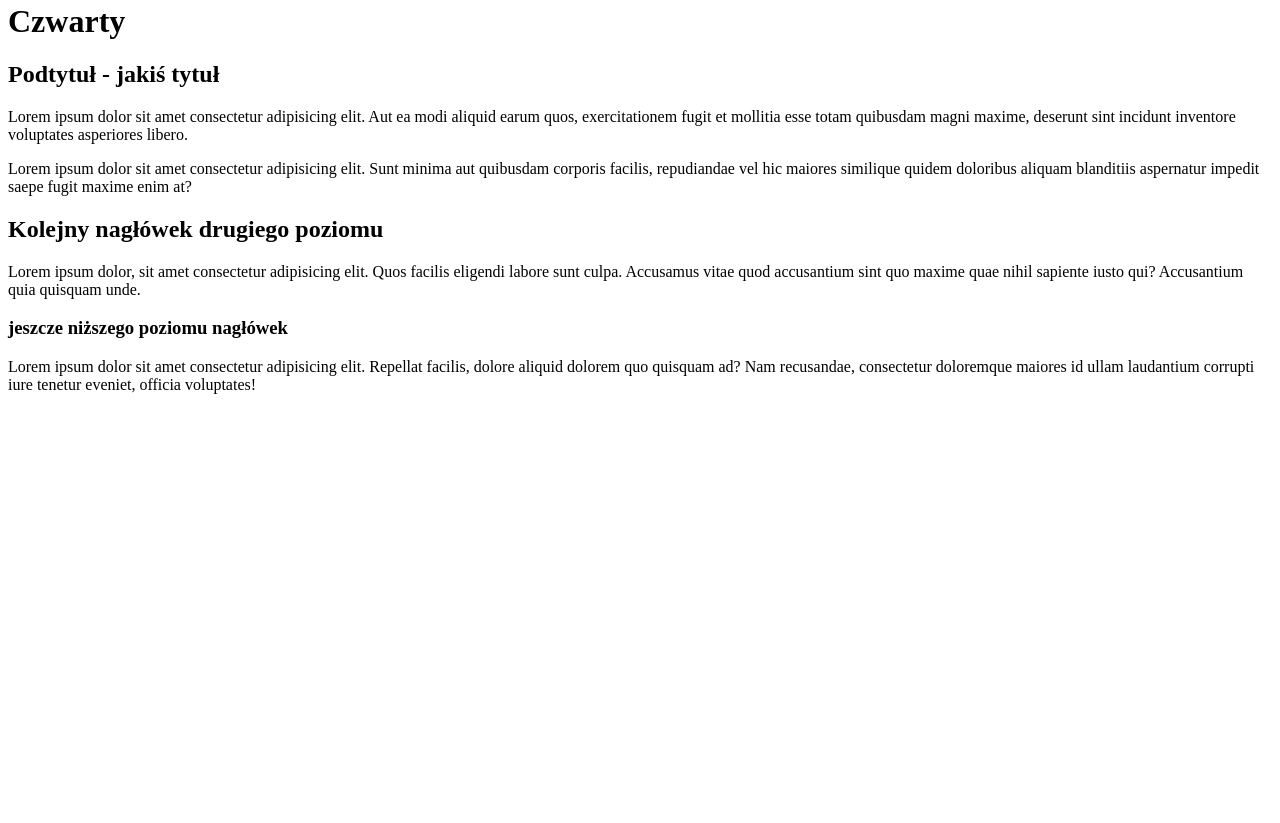
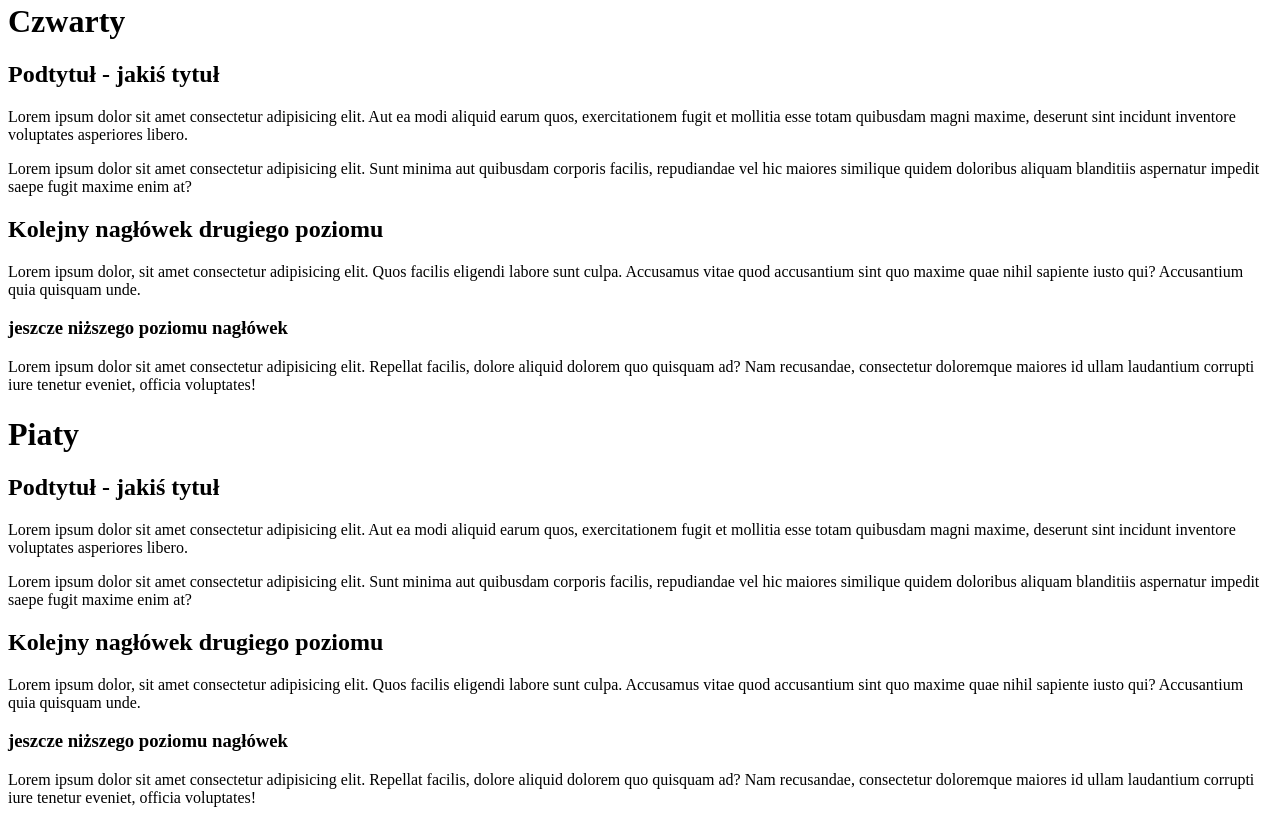
Before and after one commit to AdiZurek/testowy-projekt, a plain HTML site: page index.html in a window 1280 px wide. Shown: the part 1258-2081 px from the top of the page. Before the commit the page ends 1668 px from the top, so only its background shows below. Drawn offline with Linux system fonts and the light colour scheme.

Commit message:
five test

```diff
--- a/index.html
+++ b/index.html
@@ -64,6 +64,21 @@
     <p>Lorem ipsum dolor sit amet consectetur adipisicing elit. Repellat facilis, dolore aliquid dolorem quo quisquam
         ad? Nam recusandae, consectetur doloremque maiores id ullam laudantium corrupti iure tenetur eveniet, officia
         voluptates!</p>
+
+
+    <h1>Piaty</h1>
+    <h2>Podtytuł - jakiś tytuł</h2>
+    <p>Lorem ipsum dolor sit amet consectetur adipisicing elit. Aut ea modi aliquid earum quos, exercitationem fugit et
+        mollitia esse totam quibusdam magni maxime, deserunt sint incidunt inventore voluptates asperiores libero.</p>
+    <p>Lorem ipsum dolor sit amet consectetur adipisicing elit. Sunt minima aut quibusdam corporis facilis, repudiandae
+        vel hic maiores similique quidem doloribus aliquam blanditiis aspernatur impedit saepe fugit maxime enim at?</p>
+    <h2>Kolejny nagłówek drugiego poziomu</h2>
+    <p>Lorem ipsum dolor, sit amet consectetur adipisicing elit. Quos facilis eligendi labore sunt culpa. Accusamus
+        vitae quod accusantium sint quo maxime quae nihil sapiente iusto qui? Accusantium quia quisquam unde.</p>
+    <h3>jeszcze niższego poziomu nagłówek</h3>
+    <p>Lorem ipsum dolor sit amet consectetur adipisicing elit. Repellat facilis, dolore aliquid dolorem quo quisquam
+        ad? Nam recusandae, consectetur doloremque maiores id ullam laudantium corrupti iure tenetur eveniet, officia
+        voluptates!</p>
 </body>
 
 </html>
```
